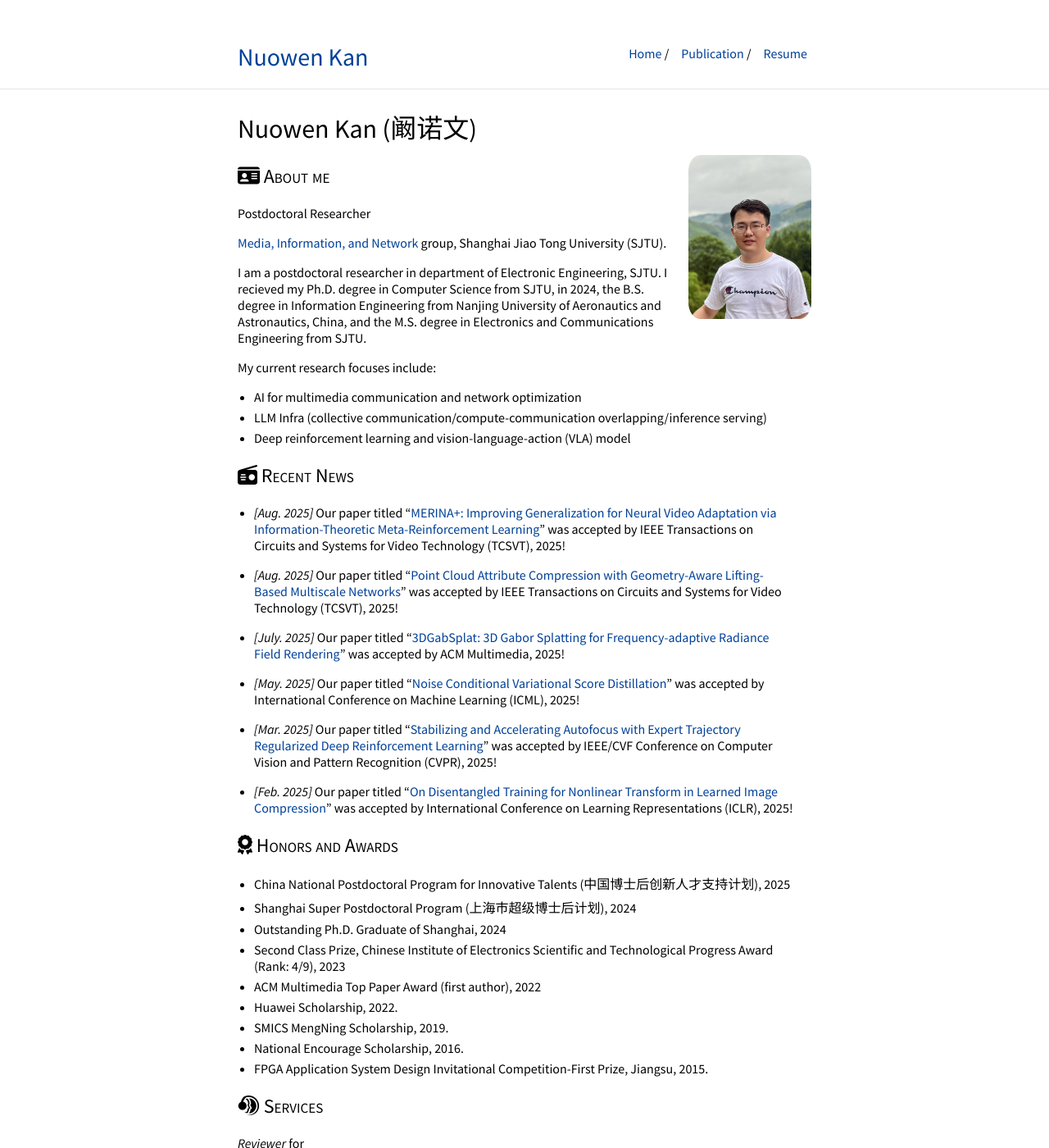
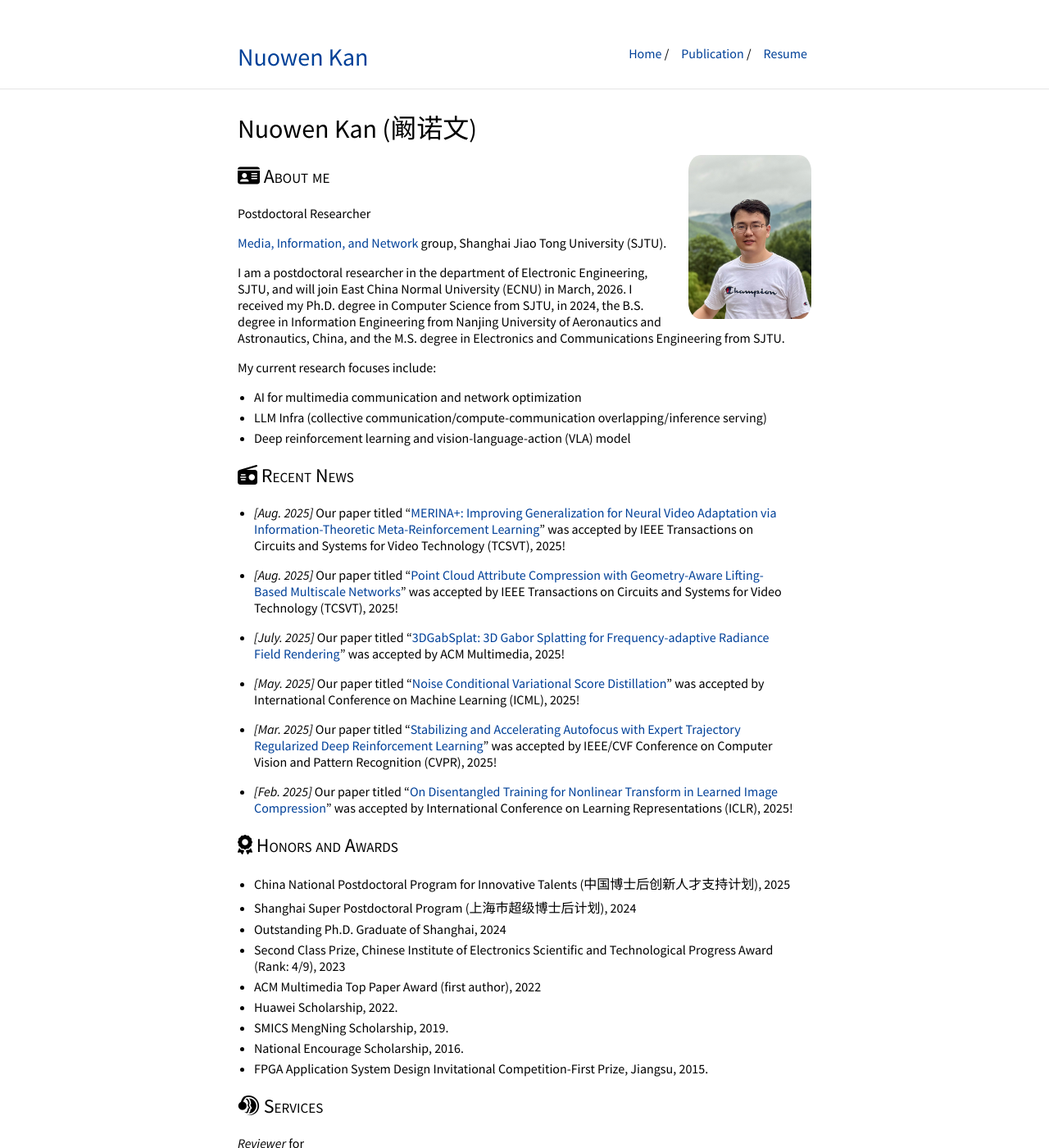
Before and after one commit to confiwent/AcademicPages, a Jekyll site: the page built from index.md, in a window 1280 px wide and 1400 px high. Shown: the whole window at 82% size. Built offline with Jekyll 4.4.1, drawn with Linux system fonts in a browser that asks for light colours; part of the change alters nothing that is shown; some of the changed text lies outside the part shown.

Commit message:
fix typos

```diff
--- a/index.md
+++ b/index.md
@@ -15,7 +15,7 @@ layout: default
     setInterval(function() {
         currentIndex = (currentIndex + 1) % images.length;
         avatarImg.src = images[currentIndex];
-    }, 5000); // 每3秒切换一次图片
+    }, 5000); // 每5秒切换一次图片
 })();
 </script>
 
@@ -24,7 +24,7 @@ Postdoctoral Researcher
 
 [Media, Information, and Network](http://min.sjtu.edu.cn/) group, Shanghai Jiao Tong University (SJTU).
 
-I am a postdoctoral researcher in department of Electronic Engineering, SJTU. I recieved my Ph.D. degree in Computer Science from SJTU, in 2024, the B.S. degree in Information Engineering from Nanjing University of Aeronautics and Astronautics, China, and the M.S. degree in Electronics and Communications Engineering from SJTU.
+I am a postdoctoral researcher in the department of Electronic Engineering, SJTU, and will join East China Normal University (ECNU) in March, 2026. I received my Ph.D. degree in Computer Science from SJTU, in 2024, the B.S. degree in Information Engineering from Nanjing University of Aeronautics and Astronautics, China, and the M.S. degree in Electronics and Communications Engineering from SJTU.
 
 My current research focuses include:
 - AI for multimedia communication and network optimization
@@ -33,7 +33,7 @@ My current research focuses include:
 <!-- - Task oriented image/video processing and communication -->
 
 ## <i class="fa-solid fa-radio"></i> Recent News
-- _[Aug. 2025]_ Our paper titled "[MERINA+: Improving Generalization for Neural Video Adaptation via Information-Theoretic Meta-Reinforcement Learning]((https://ieeexplore.ieee.org/document/11119689))" was accepted by IEEE Transactions on Circuits and Systems for Video Technology (TCSVT), 2025!
+- _[Aug. 2025]_ Our paper titled "[MERINA+: Improving Generalization for Neural Video Adaptation via Information-Theoretic Meta-Reinforcement Learning](https://ieeexplore.ieee.org/document/11119689)" was accepted by IEEE Transactions on Circuits and Systems for Video Technology (TCSVT), 2025!
 
 - _[Aug. 2025]_ Our paper titled "[Point Cloud Attribute Compression with Geometry-Aware Lifting-Based Multiscale Networks](https://ieeexplore.ieee.org/document/11121912)" was accepted by IEEE Transactions on Circuits and Systems for Video Technology (TCSVT), 2025!
 
@@ -78,7 +78,7 @@ Talents (中国博士后创新人才支持计划), 2025
 ## <i class="fa-brands fa-teamspeak"></i> Services
 *Reviewer* for
 - Journals: IEEE JSAC, IEEE TMM, IEEE TCSVT, IEEE TMC
-- Conferences: NeuIPS2025, ICLR 2025，ACM Multimedia 2022, 2023, 2024, IEEE ICC 2023, 2024, IEEE WCNC 2023.
+- Conferences: NeurIPS 2025, ICLR 2025，ACM Multimedia 2022, 2023, 2024, IEEE ICC 2023, 2024, IEEE WCNC 2023.
 
 ---
 
```
